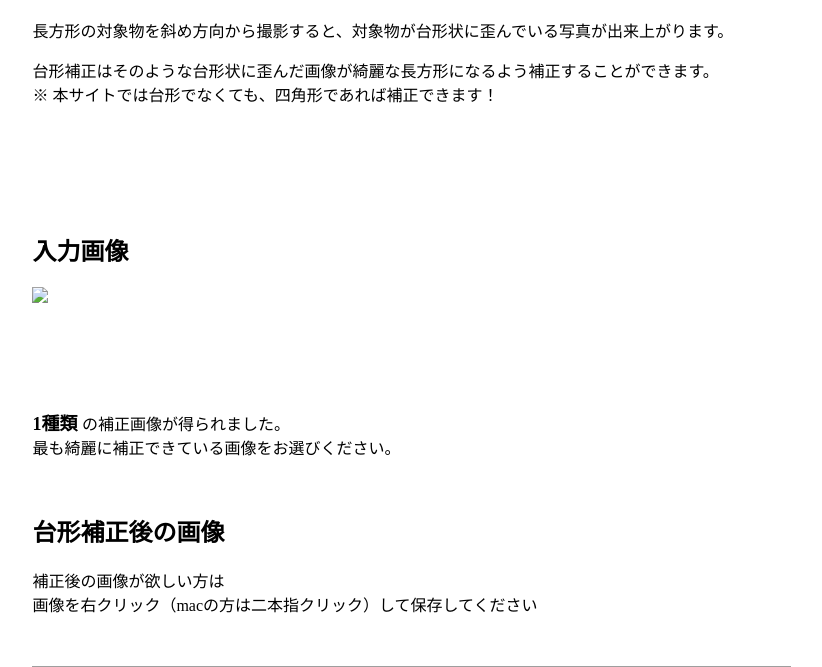
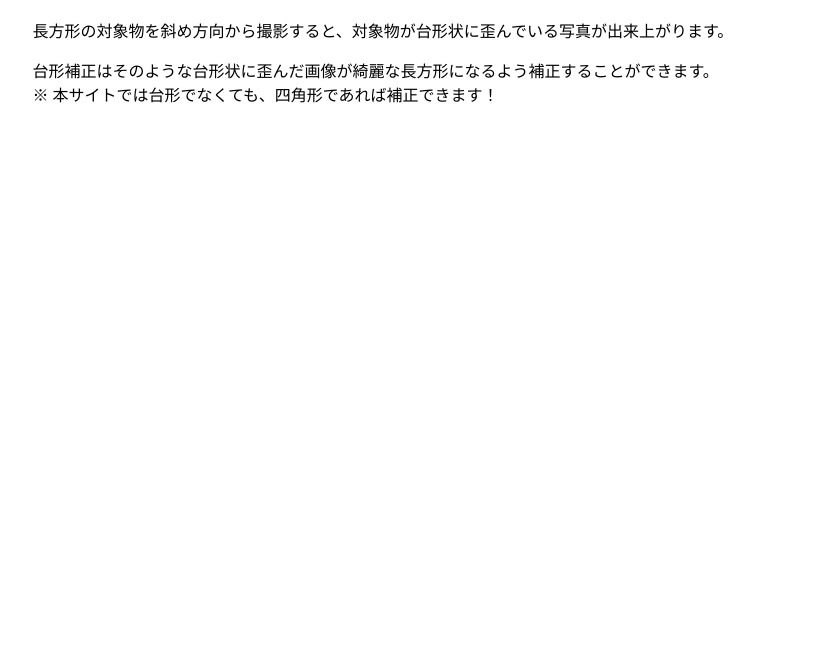
Before and after one commit to pa-up/fruits-classify3, a Django app: template auto_ks_app/templates/auto_ks_app/ks_result.html in a window 1280 px wide. Shown: the part 426-1093 px from the top of the page, without its empty margins (102-924 px from the left). After the commit the page ends 529 px from the top, so only its background shows below. Run offline with Django 3.2, Linux system fonts and the light colour scheme; tables that the repository leaves empty hold one stand-in row (values such as "Sample post"); the template is opened without the code that fills it: values that come from a table or form of the project are taken from there, most other values are stand-ins (such as "Sample title", 1, 10 or a date in 2020); grey boxes are pictures that could not be loaded.

Commit message:
first commit

```diff
--- a/auto_ks_app/templates/auto_ks_app/ks_result.html
+++ b/auto_ks_app/templates/auto_ks_app/ks_result.html
@@ -91,7 +91,9 @@
     </p>
   </div>
 
-  <div class="center_block">
+  <p><br></p>
+
+  <!-- <div class="center_block">
     <h2>
       入力画像
     </h2>
@@ -144,7 +146,7 @@
     {% endif %}
 
     <p><br></p>
-  </div>
+  </div> -->
   <p><br></p>
   <p><br></p>
 </body>
```
